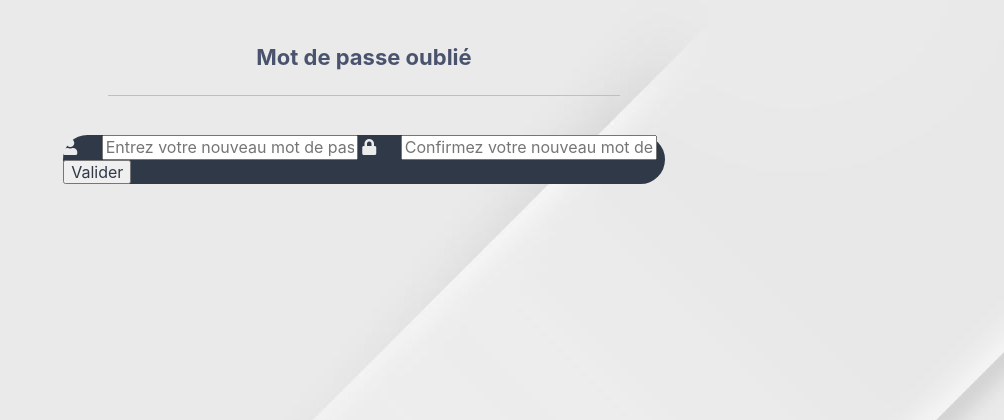
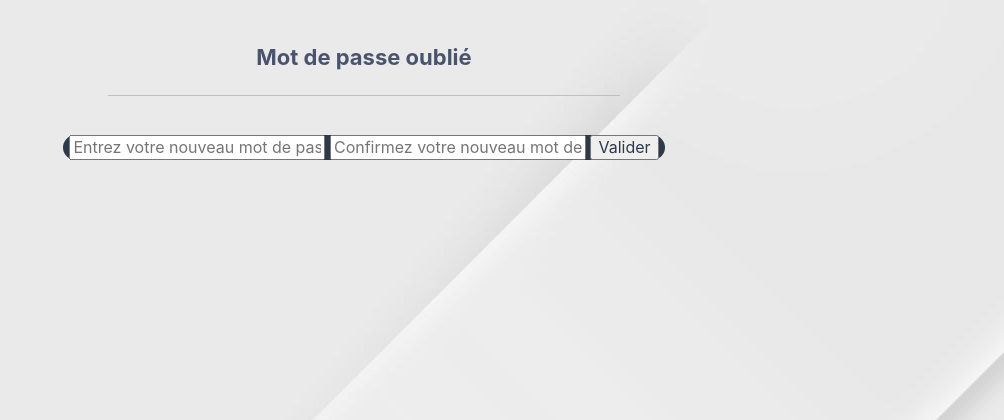
Before and after one commit to Romain-Ayme/VANESTARRES, a PHP site: page /nouveau_mdp.php in a window 1280 px wide. Shown: the top 420 px of the page, without its empty margins (276-1280 px from the left). Run offline with PHP 8.4, Linux system fonts and the light colour scheme; data that the repository does not hold is empty.

Commit message:
Suppression d'icone

```diff
--- a/www/nouveau_mdp.php
+++ b/www/nouveau_mdp.php
@@ -46,13 +46,10 @@ topPage('css.css');     // Fonction de début de page
 
             <div class="param">
                 <form action="nouveau_mdp.php?code=<?php echo $code; ?>" method="post">
-
-                    <i class="fas fa-user"></i>
                     <label for="username">
                         <input type="password" name="pass1" placeholder="Entrez votre nouveau mot de passe" id="pass1" required>
                     </label>
 
-                    <i class="fas fa-lock"></i>
                     <label for="password">
                         <input type="password" name="pass2" placeholder="Confirmez votre nouveau mot de passe" id="pass2" required>
                     </label>
```
